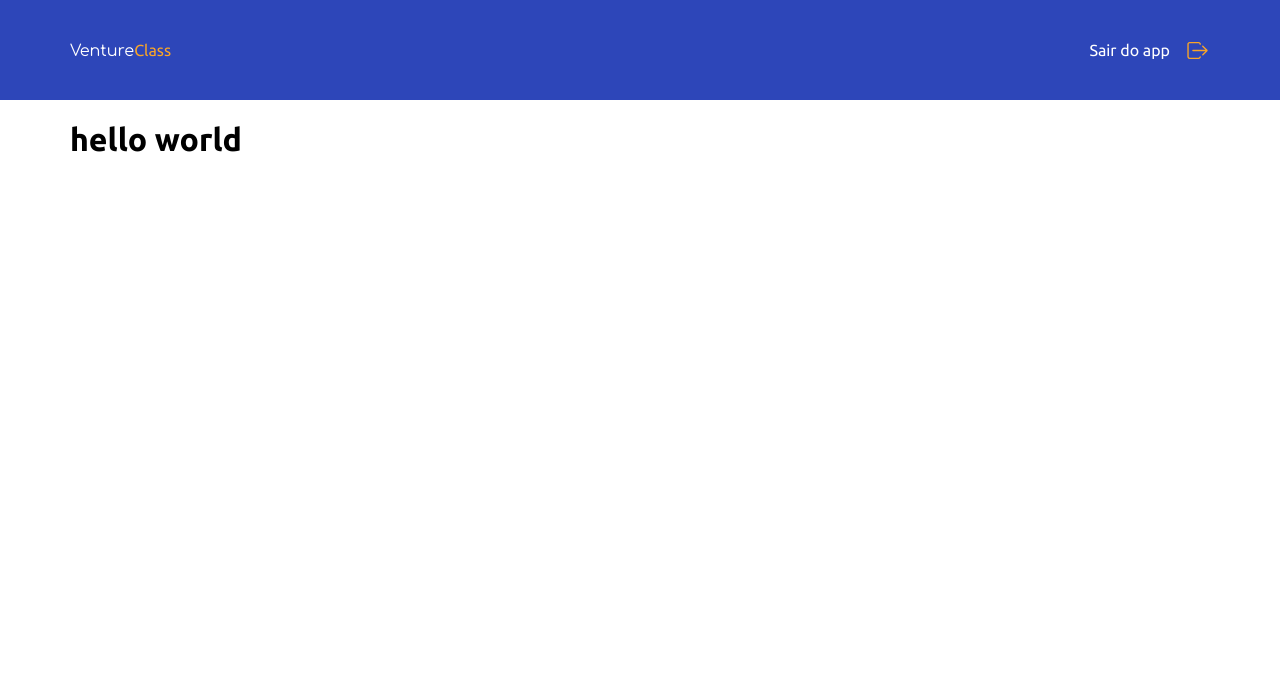
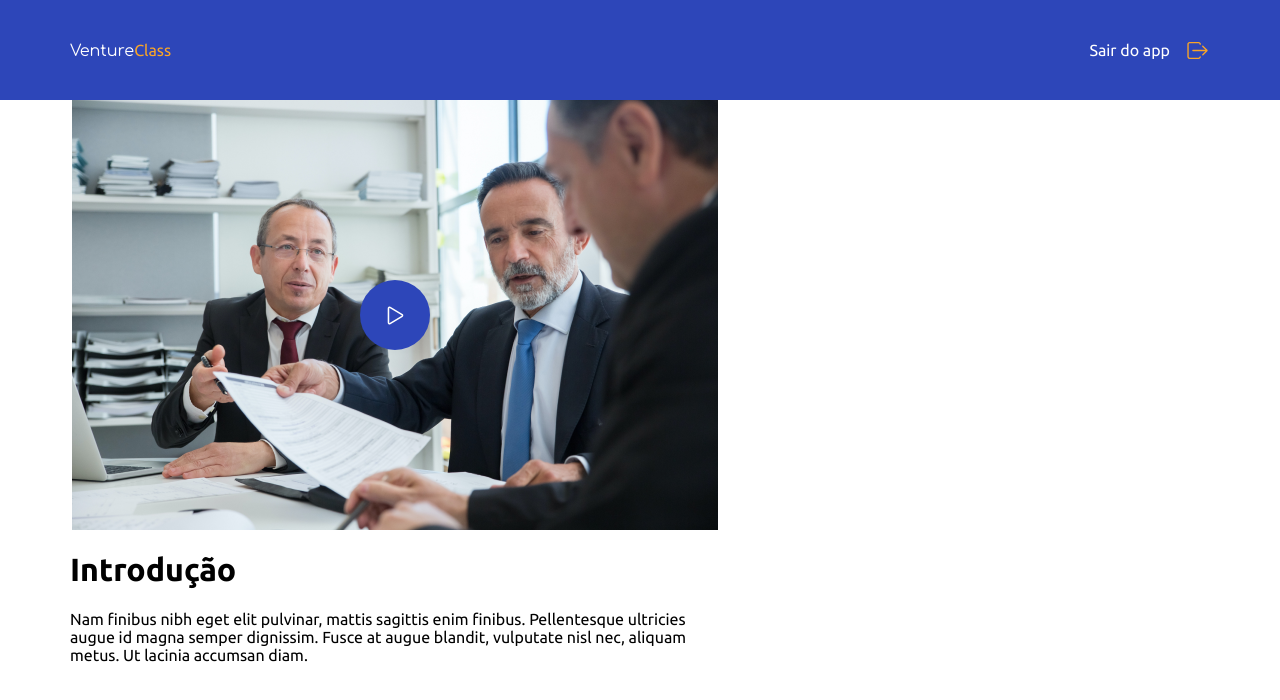
Before and after one commit to brunoapollon/desafio-ventura-frontend, a React (Create React App) app: page /training in a window 1280 px wide. Shown: the top 700 px of the page. Built offline with nearby package versions, Linux system fonts and the light colour scheme.

Commit message:
feat: creating featuredVideo component

```diff
--- /dev/null
+++ b/src/components/FeturedVideo/index.jsx
@@ -0,0 +1,21 @@
+import React from 'react';
+import { IoPlayOutline } from 'react-icons/io5';
+
+import { Container } from './styles';
+
+function feturedVideo(props) {
+  const { desc, title } = props;
+  return (
+    <Container {...props}>
+      <div className="thumb" {...props}>
+        <button type="button">
+          <IoPlayOutline size={25} />
+        </button>
+      </div>
+      <h1>{title}</h1>
+      <p>{desc}</p>
+    </Container>
+  );
+}
+
+export default feturedVideo;
--- /dev/null
+++ b/src/components/FeturedVideo/styles.js
@@ -0,0 +1,34 @@
+import styled from 'styled-components';
+
+export const Container = styled.div`
+  width: 650px;
+  height: 100%;
+  .thumb {
+    width: 100%;
+    height: 430px;
+    background: url(${props => props.image}) no-repeat center;
+    display: flex;
+    justify-content: center;
+    align-items: center;
+    > button {
+      width: 70px;
+      height: 70px;
+      border-radius: 50%;
+      border: none;
+      background: #2d46b9;
+      display: flex;
+      justify-content: center;
+      align-items: center;
+      > svg {
+        stroke: #fff;
+      }
+    }
+    > h1 {
+      font-size: 24px;
+    }
+    > p {
+      font-size: 16px;
+      color: #222;
+    }
+  }
+`;
--- a/src/pages/Training/index.jsx
+++ b/src/pages/Training/index.jsx
@@ -1,6 +1,9 @@
 import React from 'react';
 
 import Header from '../../components/Header';
+import FeturedVideo from '../../components/FeturedVideo';
+
+import ImageTest from '../../assets/imageTest.png';
 
 import { Container, Content } from './styles';
 
@@ -9,7 +12,15 @@ function Training() {
     <Container>
       <Header />
       <Content>
-        <h1>hello world</h1>
+        <div>
+          {ImageTest && (
+            <FeturedVideo
+              image={ImageTest}
+              desc="Nam finibus nibh eget elit pulvinar, mattis sagittis enim finibus. Pellentesque ultricies augue id magna semper dignissim. Fusce at augue blandit, vulputate nisl nec, aliquam metus. Ut lacinia accumsan diam."
+              title="Introdução"
+            />
+          )}
+        </div>
       </Content>
     </Container>
   );
```
Also changed, not shown: .eslintrc.json, src/assets/imageTest.png (added).
